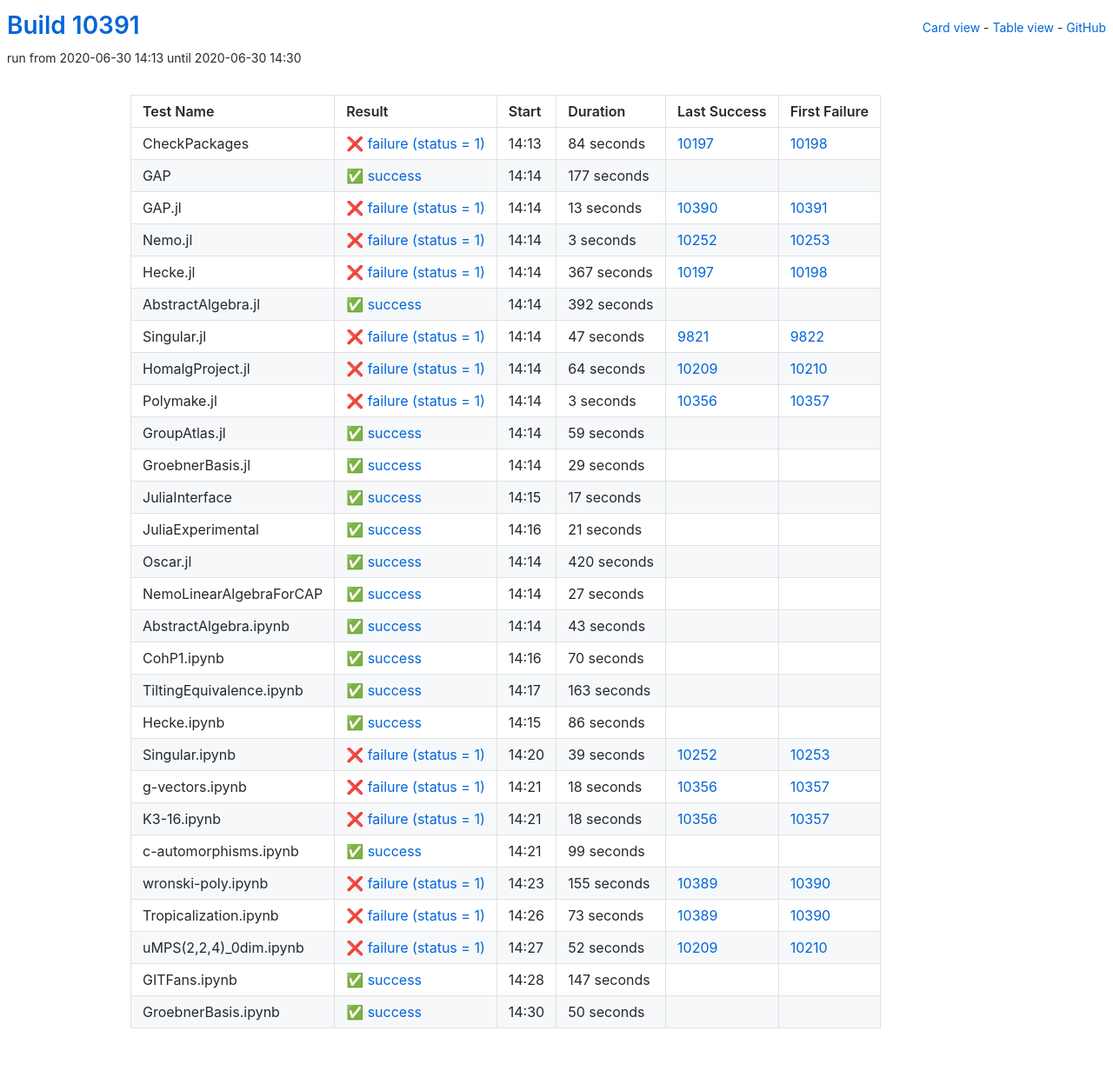
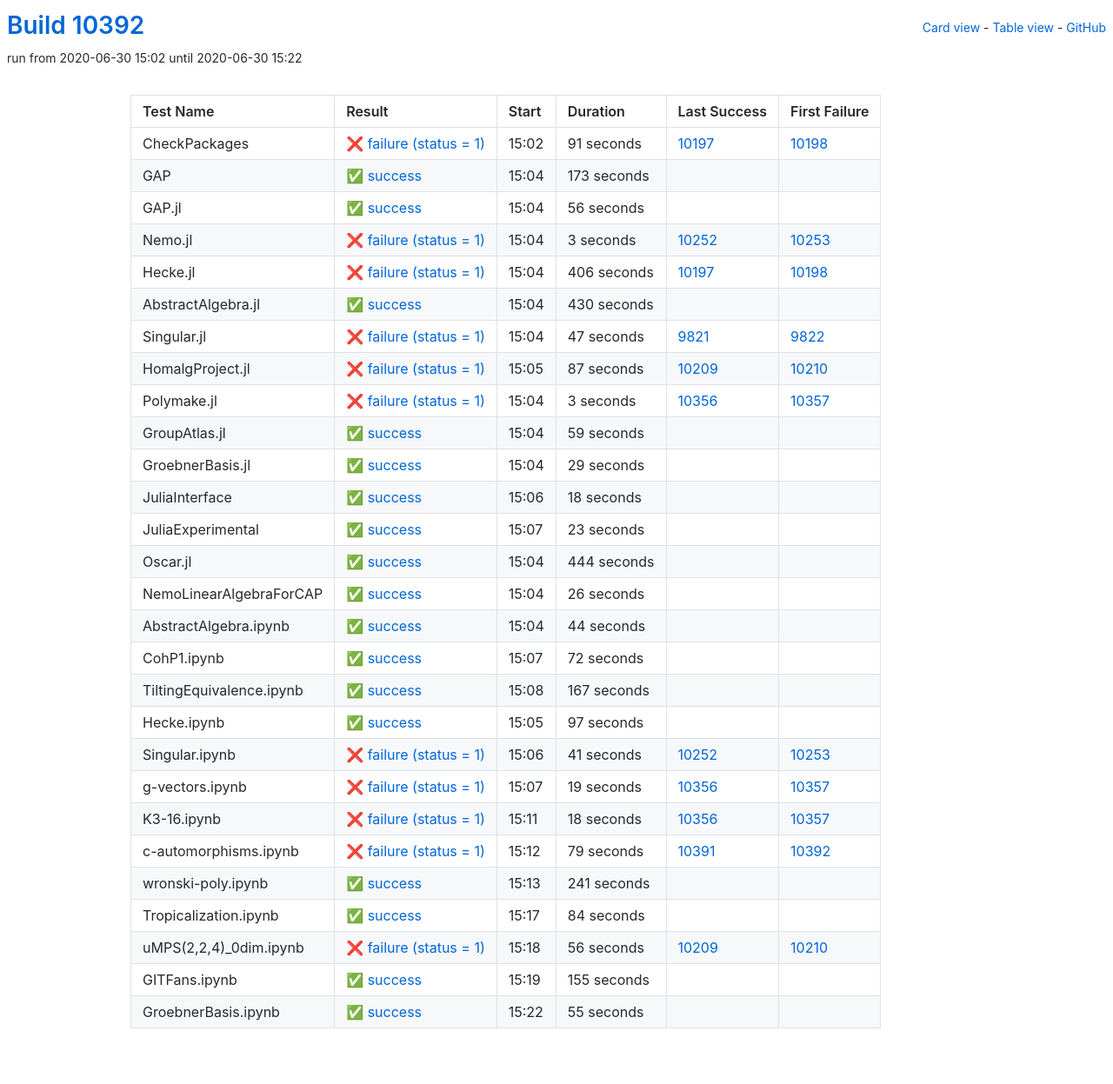
Before and after one commit to oscar-system/oscar-ci-status, a Jekyll site: the page built from table.html, in a window 1280 px wide. Shown: the whole page at 87% size. Built offline with Jekyll 4.4.1, drawn with Linux system fonts in a browser that asks for light colours.

Commit message:
Build #10392

```diff
--- a/_data/ci.yml
+++ b/_data/ci.yml
@@ -1,6 +1,6 @@
 ---
-build: 10391
-build_url: https://oscarci.mathematik.uni-kl.de/job/oscar/10391/
+build: 10392
+build_url: https://oscarci.mathematik.uni-kl.de/job/oscar/10392/
 job: oscar
 organization: oscar-system
 repo: oscar-ci-status
@@ -8,44 +8,44 @@
 tests:
 - name: CheckPackages
   id: checkpackages
-  log: https://oscarci.mathematik.uni-kl.de/job/oscar/10391/artifact/logs/build-10391/CheckPackages.log
-  start: 2020-06-30 14:13
+  log: https://oscarci.mathematik.uni-kl.de/job/oscar/10392/artifact/logs/build-10392/CheckPackages.log
+  start: 2020-06-30 15:02
   success: false
   exitcode: 1
   status: failure
-  duration: 84
+  duration: 91
   last_success: 10197
   last_success_url: https://oscarci.mathematik.uni-kl.de/job/oscar/10197/
   first_failure: 10198
   first_failure_url: https://oscarci.mathematik.uni-kl.de/job/oscar/10198/
 - name: GAP
   id: gap
-  log: https://oscarci.mathematik.uni-kl.de/job/oscar/10391/artifact/logs/build-10391/GAP.log
-  start: 2020-06-30 14:14
+  log: https://oscarci.mathematik.uni-kl.de/job/oscar/10392/artifact/logs/build-10392/GAP.log
+  start: 2020-06-30 15:04
   success: true
   exitcode: 0
   status: success
-  duration: 177
+  duration: 173
   last_success: false
   last_success_url:
   first_failure: false
   first_failure_url:
 - name: GAP.jl
   id: gap-jl
-  log: https://oscarci.mathematik.uni-kl.de/job/oscar/10391/artifact/logs/build-10391/GAP.jl.log
-  start: 2020-06-30 14:14
-  success: false
-  exitcode: 1
-  status: failure
-  duration: 13
-  last_success: 10390
-  last_success_url: https://oscarci.mathematik.uni-kl.de/job/oscar/10390/
-  first_failure: 10391
-  first_failure_url: https://oscarci.mathematik.uni-kl.de/job/oscar/10391/
+  log: https://oscarci.mathematik.uni-kl.de/job/oscar/10392/artifact/logs/build-10392/GAP.jl.log
+  start: 2020-06-30 15:04
+  success: true
+  exitcode: 0
+  status: success
+  duration: 56
+  last_success: false
+  last_success_url:
+  first_failure: false
+  first_failure_url:
 - name: Nemo.jl
   id: nemo-jl
-  log: https://oscarci.mathematik.uni-kl.de/job/oscar/10391/artifact/logs/build-10391/Nemo.jl.log
-  start: 2020-06-30 14:14
+  log: https://oscarci.mathematik.uni-kl.de/job/oscar/10392/artifact/logs/build-10392/Nemo.jl.log
+  start: 2020-06-30 15:04
   success: false
   exitcode: 1
   status: failure
@@ -56,32 +56,32 @@
   first_failure_url: https://oscarci.mathematik.uni-kl.de/job/oscar/10253/
 - name: Hecke.jl
   id: hecke-jl
-  log: https://oscarci.mathematik.uni-kl.de/job/oscar/10391/artifact/logs/build-10391/Hecke.jl.log
-  start: 2020-06-30 14:14
+  log: https://oscarci.mathematik.uni-kl.de/job/oscar/10392/artifact/logs/build-10392/Hecke.jl.log
+  start: 2020-06-30 15:04
   success: false
   exitcode: 1
   status: failure
-  duration: 367
+  duration: 406
   last_success: 10197
   last_success_url: https://oscarci.mathematik.uni-kl.de/job/oscar/10197/
   first_failure: 10198
   first_failure_url: https://oscarci.mathematik.uni-kl.de/job/oscar/10198/
 - name: AbstractAlgebra.jl
   id: abstractalgebra-jl
-  log: https://oscarci.mathematik.uni-kl.de/job/oscar/10391/artifact/logs/build-10391/AbstractAlgebra.jl.log
-  start: 2020-06-30 14:14
+  log: https://oscarci.mathematik.uni-kl.de/job/oscar/10392/artifact/logs/build-10392/AbstractAlgebra.jl.log
+  start: 2020-06-30 15:04
   success: true
   exitcode: 0
   status: success
-  duration: 392
+  duration: 430
   last_success: false
   last_success_url:
   first_failure: false
   first_failure_url:
 - name: Singular.jl
   id: singular-jl
-  log: https://oscarci.mathematik.uni-kl.de/job/oscar/10391/artifact/logs/build-10391/Singular.jl.log
-  start: 2020-06-30 14:14
+  log: https://oscarci.mathematik.uni-kl.de/job/oscar/10392/artifact/logs/build-10392/Singular.jl.log
+  start: 2020-06-30 15:04
   success: false
   exitcode: 1
   status: failure
@@ -92,20 +92,20 @@
   first_failure_url: https://oscarci.mathematik.uni-kl.de/job/oscar/9822/
 - name: HomalgProject.jl
   id: homalgproject-jl
-  log: https://oscarci.mathematik.uni-kl.de/job/oscar/10391/artifact/logs/build-10391/HomalgProject.jl.log
-  start: 2020-06-30 14:14
+  log: https://oscarci.mathematik.uni-kl.de/job/oscar/10392/artifact/logs/build-10392/HomalgProject.jl.log
+  start: 2020-06-30 15:05
   success: false
   exitcode: 1
   status: failure
-  duration: 64
+  duration: 87
   last_success: 10209
   last_success_url: https://oscarci.mathematik.uni-kl.de/job/oscar/10209/
   first_failure: 10210
   first_failure_url: https://oscarci.mathematik.uni-kl.de/job/oscar/10210/
 - name: Polymake.jl
   id: polymake-jl
-  log: https://oscarci.mathematik.uni-kl.de/job/oscar/10391/artifact/logs/build-10391/Polymake.jl.log
-  start: 2020-06-30 14:14
+  log: https://oscarci.mathematik.uni-kl.de/job/oscar/10392/artifact/logs/build-10392/Polymake.jl.log
+  start: 2020-06-30 15:04
   success: false
   exitcode: 1
   status: failure
@@ -116,8 +116,8 @@
   first_failure_url: https://oscarci.mathematik.uni-kl.de/job/oscar/10357/
 - name: GroupAtlas.jl
   id: groupatlas-jl
-  log: https://oscarci.mathematik.uni-kl.de/job/oscar/10391/artifact/logs/build-10391/GroupAtlas.jl.log
-  start: 2020-06-30 14:14
+  log: https://oscarci.mathematik.uni-kl.de/job/oscar/10392/artifact/logs/build-10392/GroupAtlas.jl.log
+  start: 2020-06-30 15:04
   success: true
   exitcode: 0
   status: success
@@ -128,8 +128,8 @@
   first_failure_url:
 - name: GroebnerBasis.jl
   id: groebnerbasis-jl
-  log: https://oscarci.mathematik.uni-kl.de/job/oscar/10391/artifact/logs/build-10391/GroebnerBasis.jl.log
-  start: 2020-06-30 14:14
+  log: https://oscarci.mathematik.uni-kl.de/job/oscar/10392/artifact/logs/build-10392/GroebnerBasis.jl.log
+  start: 2020-06-30 15:04
   success: true
   exitcode: 0
   status: success
@@ -140,128 +140,128 @@
   first_failure_url:
 - name: JuliaInterface
   id: juliainterface
-  log: https://oscarci.mathematik.uni-kl.de/job/oscar/10391/artifact/logs/build-10391/JuliaInterface.log
-  start: 2020-06-30 14:15
+  log: https://oscarci.mathematik.uni-kl.de/job/oscar/10392/artifact/logs/build-10392/JuliaInterface.log
+  start: 2020-06-30 15:06
   success: true
   exitcode: 0
   status: success
-  duration: 17
+  duration: 18
   last_success: false
   last_success_url:
   first_failure: false
   first_failure_url:
 - name: JuliaExperimental
   id: juliaexperimental
-  log: https://oscarci.mathematik.uni-kl.de/job/oscar/10391/artifact/logs/build-10391/JuliaExperimental.log
-  start: 2020-06-30 14:16
+  log: https://oscarci.mathematik.uni-kl.de/job/oscar/10392/artifact/logs/build-10392/JuliaExperimental.log
+  start: 2020-06-30 15:07
   success: true
   exitcode: 0
   status: success
-  duration: 21
+  duration: 23
   last_success: false
   last_success_url:
   first_failure: false
   first_failure_url:
 - name: Oscar.jl
   id: oscar-jl
-  log: https://oscarci.mathematik.uni-kl.de/job/oscar/10391/artifact/logs/build-10391/Oscar.jl.log
-  start: 2020-06-30 14:14
+  log: https://oscarci.mathematik.uni-kl.de/job/oscar/10392/artifact/logs/build-10392/Oscar.jl.log
+  start: 2020-06-30 15:04
   success: true
   exitcode: 0
   status: success
-  duration: 420
+  duration: 444
   last_success: false
   last_success_url:
   first_failure: false
   first_failure_url:
 - name: NemoLinearAlgebraForCAP
   id: nemolinearalgebraforcap
-  log: https://oscarci.mathematik.uni-kl.de/job/oscar/10391/artifact/logs/build-10391/NemoLinearAlgebraForCAP.log
-  start: 2020-06-30 14:14
+  log: https://oscarci.mathematik.uni-kl.de/job/oscar/10392/artifact/logs/build-10392/NemoLinearAlgebraForCAP.log
+  start: 2020-06-30 15:04
   success: true
   exitcode: 0
   status: success
-  duration: 27
+  duration: 26
   last_success: false
   last_success_url:
   first_failure: false
   first_failure_url:
 - name: AbstractAlgebra.ipynb
   id: abstractalgebra-ipynb
-  log: https://oscarci.mathematik.uni-kl.de/job/oscar/10391/artifact/logs/build-10391/AbstractAlgebra.ipynb.log
-  start: 2020-06-30 14:14
+  log: https://oscarci.mathematik.uni-kl.de/job/oscar/10392/artifact/logs/build-10392/AbstractAlgebra.ipynb.log
+  start: 2020-06-30 15:04
   success: true
   exitcode: 0
   status: success
-  duration: 43
+  duration: 44
   last_success: false
   last_success_url:
   first_failure: false
   first_failure_url:
 - name: CohP1.ipynb
   id: cohp1-ipynb
-  log: https://oscarci.mathematik.uni-kl.de/job/oscar/10391/artifact/logs/build-10391/CohP1.ipynb.log
-  start: 2020-06-30 14:16
+  log: https://oscarci.mathematik.uni-kl.de/job/oscar/10392/artifact/logs/build-10392/CohP1.ipynb.log
+  start: 2020-06-30 15:07
   success: true
   exitcode: 0
   status: success
-  duration: 70
+  duration: 72
   last_success: false
   last_success_url:
   first_failure: false
   first_failure_url:
 - name: TiltingEquivalence.ipynb
   id: tiltingequivalence-ipynb
-  log: https://oscarci.mathematik.uni-kl.de/job/oscar/10391/artifact/logs/build-10391/TiltingEquivalence.ipynb.log
-  start: 2020-06-30 14:17
+  log: https://oscarci.mathematik.uni-kl.de/job/oscar/10392/artifact/logs/build-10392/TiltingEquivalence.ipynb.log
+  start: 2020-06-30 15:08
   success: true
   exitcode: 0
   status: success
-  duration: 163
+  duration: 167
   last_success: false
   last_success_url:
   first_failure: false
   first_failure_url:
 - name: Hecke.ipynb
   id: hecke-ipynb
-  log: https://oscarci.mathematik.uni-kl.de/job/oscar/10391/artifact/logs/build-10391/Hecke.ipynb.log
-  start: 2020-06-30 14:15
+  log: https://oscarci.mathematik.uni-kl.de/job/oscar/10392/artifact/logs/build-10392/Hecke.ipynb.log
+  start: 2020-06-30 15:05
   success: true
   exitcode: 0
   status: success
-  duration: 86
+  duration: 97
   last_success: false
   last_success_url:
   first_failure: false
   first_failure_url:
 - name: Singular.ipynb
   id: singular-ipynb
-  log: https://oscarci.mathematik.uni-kl.de/job/oscar/10391/artifact/logs/build-10391/Singular.ipynb.log
-  start: 2020-06-30 14:20
+  log: https://oscarci.mathematik.uni-kl.de/job/oscar/10392/artifact/logs/build-10392/Singular.ipynb.log
+  start: 2020-06-30 15:06
   success: false
   exitcode: 1
   status: failure
-  duration: 39
+  duration: 41
   last_success: 10252
   last_success_url: https://oscarci.mathematik.uni-kl.de/job/oscar/10252/
   first_failure: 10253
   first_failure_url: https://oscarci.mathematik.uni-kl.de/job/oscar/10253/
 - name: g-vectors.ipynb
   id: g-vectors-ipynb
-  log: https://oscarci.mathematik.uni-kl.de/job/oscar/10391/artifact/logs/build-10391/g-vectors.ipynb.log
-  start: 2020-06-30 14:21
+  log: https://oscarci.mathematik.uni-kl.de/job/oscar/10392/artifact/logs/build-10392/g-vectors.ipynb.log
+  start: 2020-06-30 15:07
   success: false
   exitcode: 1
   status: failure
-  duration: 18
+  duration: 19
   last_success: 10356
   last_success_url: https://oscarci.mathematik.uni-kl.de/job/oscar/10356/
   first_failure: 10357
   first_failure_url: https://oscarci.mathematik.uni-kl.de/job/oscar/10357/
 - name: K3-16.ipynb
   id: k3-16-ipynb
-  log: https://oscarci.mathematik.uni-kl.de/job/oscar/10391/artifact/logs/build-10391/K3-16.ipynb.log
-  start: 2020-06-30 14:21
+  log: https://oscarci.mathematik.uni-kl.de/job/oscar/10392/artifact/logs/build-10392/K3-16.ipynb.log
+  start: 2020-06-30 15:11
   success: false
   exitcode: 1
   status: failure
@@ -272,72 +272,72 @@
   first_failure_url: https://oscarci.mathematik.uni-kl.de/job/oscar/10357/
 - name: c-automorphisms.ipynb
   id: c-automorphisms-ipynb
-  log: https://oscarci.mathematik.uni-kl.de/job/oscar/10391/artifact/logs/build-10391/c-automorphisms.ipynb.log
-  start: 2020-06-30 14:21
+  log: https://oscarci.mathematik.uni-kl.de/job/oscar/10392/artifact/logs/build-10392/c-automorphisms.ipynb.log
+  start: 2020-06-30 15:12
+  success: false
+  exitcode: 1
+  status: failure
+  duration: 79
+  last_success: 10391
+  last_success_url: https://oscarci.mathematik.uni-kl.de/job/oscar/10391/
+  first_failure: 10392
+  first_failure_url: https://oscarci.mathematik.uni-kl.de/job/oscar/10392/
+- name: wronski-poly.ipynb
+  id: wronski-poly-ipynb
+  log: https://oscarci.mathematik.uni-kl.de/job/oscar/10392/artifact/logs/build-10392/wronski-poly.ipynb.log
+  start: 2020-06-30 15:13
   success: true
   exitcode: 0
   status: success
-  duration: 99
+  duration: 241
   last_success: false
   last_success_url:
   first_failure: false
   first_failure_url:
-- name: wronski-poly.ipynb
-  id: wronski-poly-ipynb
-  log: https://oscarci.mathematik.uni-kl.de/job/oscar/10391/artifact/logs/build-10391/wronski-poly.ipynb.log
-  start: 2020-06-30 14:23
+- name: Tropicalization.ipynb
+  id: tropicalization-ipynb
+  log: https://oscarci.mathematik.uni-kl.de/job/oscar/10392/artifact/logs/build-10392/Tropicalization.ipynb.log
+  start: 2020-06-30 15:17
+  success: true
+  exitcode: 0
+  status: success
+  duration: 84
+  last_success: false
+  last_success_url:
+  first_failure: false
+  first_failure_url:
+- name: uMPS(2,2,4)_0dim.ipynb
+  id: umps-2-2-4-0dim-ipynb
+  log: https://oscarci.mathematik.uni-kl.de/job/oscar/10392/artifact/logs/build-10392/uMPS-2-2-4-_0dim.ipynb.log
+  start: 2020-06-30 15:18
   success: false
   exitcode: 1
   status: failure
-  duration: 155
-  last_success: 10389
-  last_success_url: https://oscarci.mathematik.uni-kl.de/job/oscar/10389/
-  first_failure: 10390
-  first_failure_url: https://oscarci.mathematik.uni-kl.de/job/oscar/10390/
-- name: Tropicalization.ipynb
-  id: tropicalization-ipynb
-  log: https://oscarci.mathematik.uni-kl.de/job/oscar/10391/artifact/logs/build-10391/Tropicalization.ipynb.log
-  start: 2020-06-30 14:26
-  success: false
-  exitcode: 1
-  status: failure
-  duration: 73
-  last_success: 10389
-  last_success_url: https://oscarci.mathematik.uni-kl.de/job/oscar/10389/
-  first_failure: 10390
-  first_failure_url: https://oscarci.mathematik.uni-kl.de/job/oscar/10390/
-- name: uMPS(2,2,4)_0dim.ipynb
-  id: umps-2-2-4-0dim-ipynb
-  log: https://oscarci.mathematik.uni-kl.de/job/oscar/10391/artifact/logs/build-10391/uMPS-2-2-4-_0dim.ipynb.log
-  start: 2020-06-30 14:27
-  success: false
-  exitcode: 1
-  status: failure
-  duration: 52
+  duration: 56
   last_success: 10209
   last_success_url: https://oscarci.mathematik.uni-kl.de/job/oscar/10209/
   first_failure: 10210
   first_failure_url: https://oscarci.mathematik.uni-kl.de/job/oscar/10210/
 - name: GITFans.ipynb
   id: gitfans-ipynb
-  log: https://oscarci.mathematik.uni-kl.de/job/oscar/10391/artifact/logs/build-10391/GITFans.ipynb.log
-  start: 2020-06-30 14:28
+  log: https://oscarci.mathematik.uni-kl.de/job/oscar/10392/artifact/logs/build-10392/GITFans.ipynb.log
+  start: 2020-06-30 15:19
   success: true
   exitcode: 0
   status: success
-  duration: 147
+  duration: 155
   last_success: false
   last_success_url:
   first_failure: false
   first_failure_url:
 - name: GroebnerBasis.ipynb
   id: groebnerbasis-ipynb
-  log: https://oscarci.mathematik.uni-kl.de/job/oscar/10391/artifact/logs/build-10391/GroebnerBasis.ipynb.log
-  start: 2020-06-30 14:30
+  log: https://oscarci.mathematik.uni-kl.de/job/oscar/10392/artifact/logs/build-10392/GroebnerBasis.ipynb.log
+  start: 2020-06-30 15:22
   success: true
   exitcode: 0
   status: success
-  duration: 50
+  duration: 55
   last_success: false
   last_success_url:
   first_failure: false
```
Also changed, not shown: README.md.
